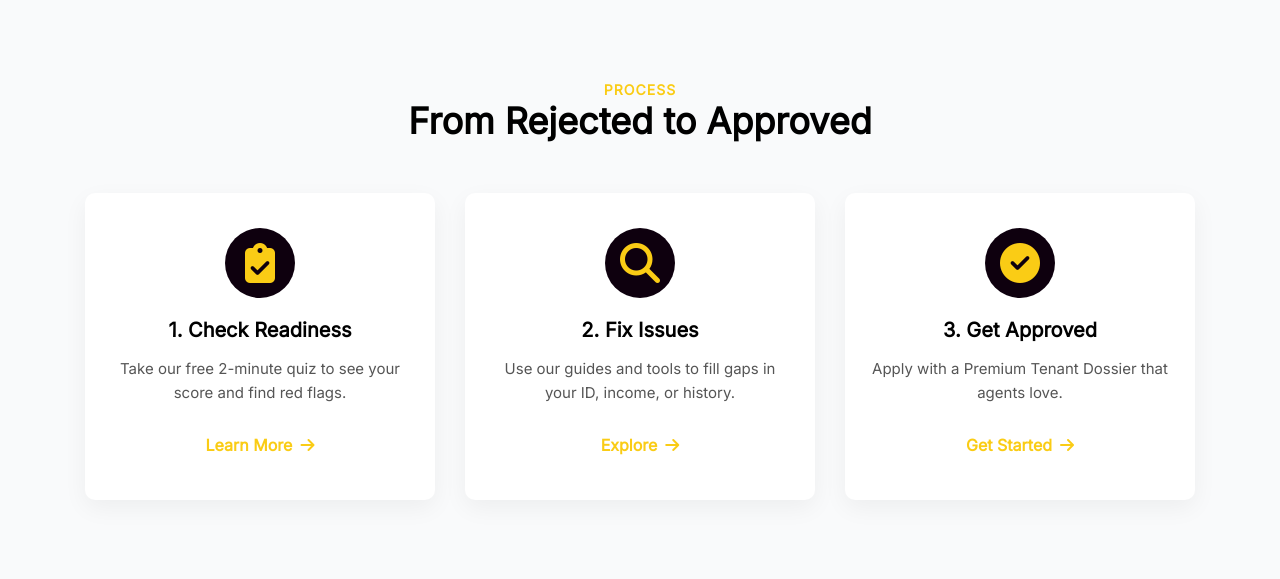
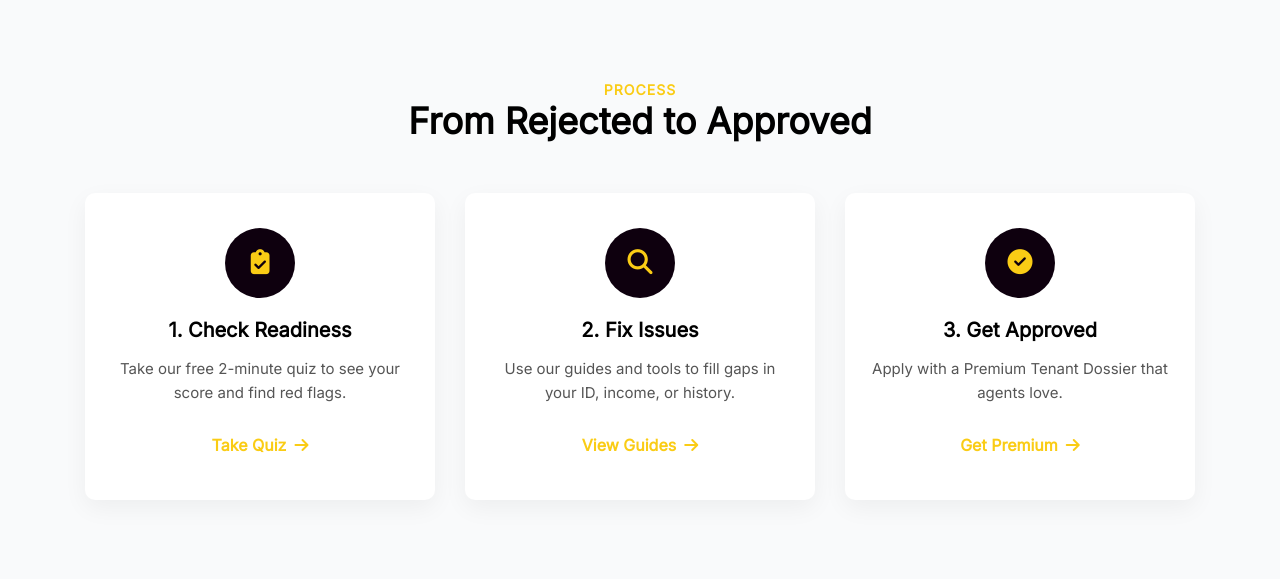
Before and after one commit to hackshak/Ready2Lease, a Django app: page / in a window 1280 px wide. Shown: the part 848-1427 px from the top of the page. Run offline with Django 5.2, Linux system fonts and the light colour scheme.

Commit message:
added links

```diff
--- a/static/css/heroSection.css
+++ b/static/css/heroSection.css
@@ -115,7 +115,7 @@
 
 /* Icon */
 .icon {
-    font-size: 40px;
+    font-size: 25px;
     color: #facc15; /* icon color */
     margin-bottom: 20px;
     width: 70px;        /* circle size */
--- a/templates/core/home.html
+++ b/templates/core/home.html
@@ -30,21 +30,21 @@
                 <div class="icon"><i class="fa-solid fa-clipboard-check"></i></div>
                 <h3>1. Check Readiness</h3>
                 <p>Take our free 2-minute quiz to see your score and find red flags.</p>
-                <a href="#" class="process-btn">Learn More <i class="fa-solid fa-arrow-right"></i></a>
+                <a href="{% url  'assessment-page' %}" class="process-btn">Take Quiz <i class="fa-solid fa-arrow-right"></i></a>
             </div>
 
             <div class="process-card">
                 <div class="icon"><i class="fa-solid fa-magnifying-glass"></i></div>
                 <h3>2. Fix Issues</h3>
                 <p>Use our guides and tools to fill gaps in your ID, income, or history.</p>
-                <a href="#" class="process-btn">Explore <i class="fa-solid fa-arrow-right"></i></a>
+                <a href="#" class="process-btn">View Guides <i class="fa-solid fa-arrow-right"></i></a>
             </div>
 
             <div class="process-card">
                 <div class="icon"><i class="fa-solid fa-circle-check"></i></div>
                 <h3>3. Get Approved</h3>
                 <p>Apply with a Premium Tenant Dossier that agents love.</p>
-                <a href="#" class="process-btn">Get Started <i class="fa-solid fa-arrow-right"></i></a>
+                <a href="#" class="process-btn">Get Premium <i class="fa-solid fa-arrow-right"></i></a>
             </div>
 
         </div>
--- a/templates/footer.html
+++ b/templates/footer.html
@@ -23,6 +23,8 @@
                 <li><a href="{% url 'home' %}#home">Home</a></li>
                 <li><a href="#">Calculate Readiness</a></li>
                 <li><a href="{% url 'home' %}#pricing">Premium Upgrade</a></li>
+                <li><a href="">Login</a></li>
+
             </ul>
         </div>
 
```
